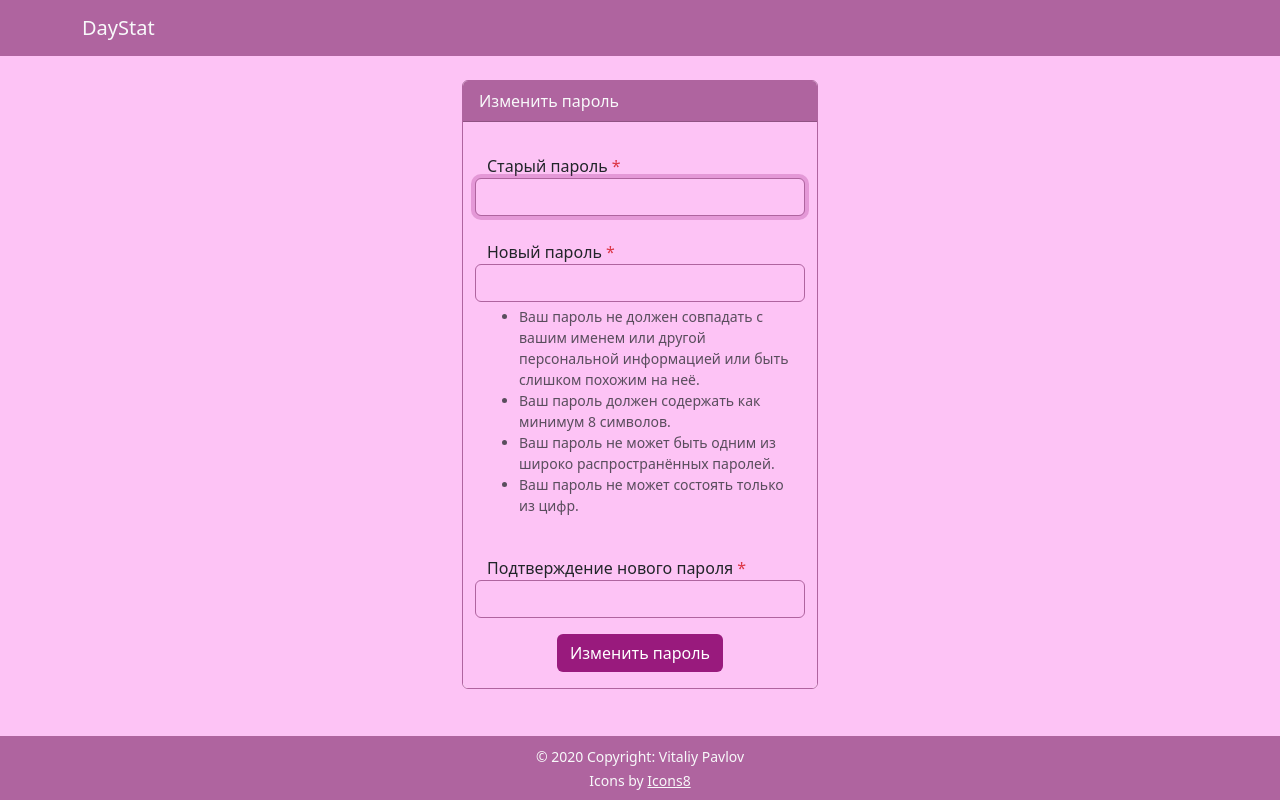
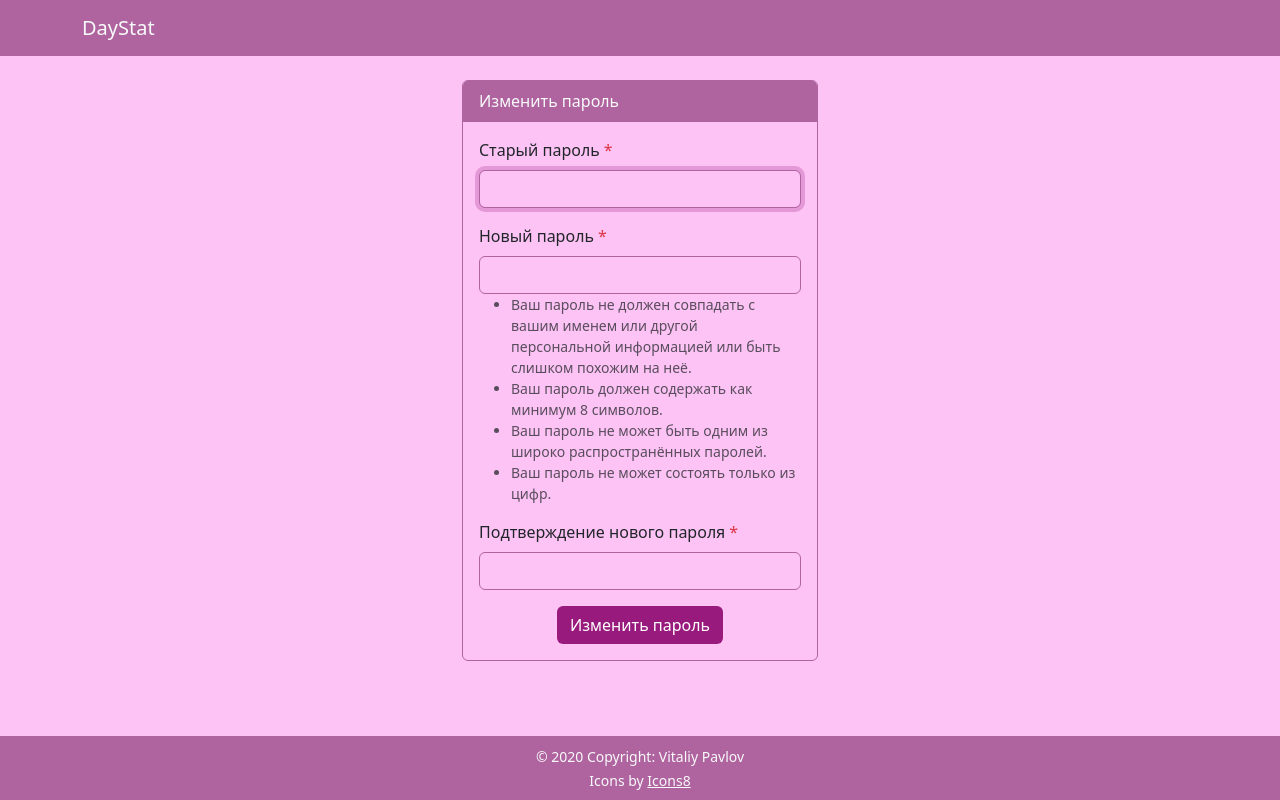
Before and after one commit to v-2841/daystat, a Django app: template templates/users/password_change_form.html in a window 1280 px wide. Run offline with Django 5.2, Linux system fonts and the light colour scheme; the template is opened without the code that fills it: most values are stand-ins (such as "Sample title", 1, 10 or a date in 2020).

Commit message:
14.08.24

```diff
--- a/static/css/custom.css
+++ b/static/css/custom.css
@@ -1,4 +1,6 @@
 :root {
+  --bs-body-bg: #fdc3f5;
+  --bs-border-color: #af649f;
   --fc-border-color: #af649f;
   --fc-daygrid-event-dot-width: 5px;
   --fc-button-bg-color: #991a7d;
@@ -13,10 +15,6 @@ header {
   background-color: #af649f;
 }
 
-body {
-  background-color: #fdc3f5;
-}
-
 main {
   max-width: 1080px;
 }
@@ -25,24 +23,17 @@ footer {
   background-color: #af649f;
 }
 
+a {
+  color: #991a7d;
+}
+
 input[type="checkbox"] {
   transform: scale(1.5);
 }
 
-.form-control {
-  background-color: #fdc3f5;
-  border-color: #af649f;
-}
-
 .form-control:focus {
-  background-color: #fdc3f5;
   border-color: #af649f;
   box-shadow: 0 0 0 0.25rem rgba(153, 26, 125, 0.25);
-}
-
-.form-check-input {
-  background-color: #fdc3f5;
-  border-color: #af649f;
 }
 
 .form-check-input:checked {
@@ -51,12 +42,8 @@ input[type="checkbox"] {
 }
 
 .form-check-input:focus {
+  border-color: #af649f;
   box-shadow: 0 0 0 0.25rem rgba(153, 26, 125, 0.25);
-  border-color: #af649f;
-}
-
-a {
-  color: #991a7d;
 }
 
 .btn-pink {
@@ -84,39 +71,21 @@ a {
 }
 
 .card {
-  border-color: #af649f;
-}
-
-
-.card-header {
-  background-color: #af649f;
-  border-top-left-radius: 0.375rem;
-  border-top-right-radius: 0.375rem;
+  --bs-card-cap-bg: #af649f;
+  --bs-card-border-color: #af649f;
 }
 
 .card-header-fix {
   height: 41px;
 }
 
-.card-body {
-  background-color: #fdc3f5;
-  border-bottom-left-radius: 0.325rem;
-  border-bottom-right-radius: 0.325rem;
+.card-body-fix {
+  height: 56px;
 }
 
-.card-body-fix {
-  height: 56px;
-  border-bottom-left-radius: 0rem !important;
-  border-bottom-right-radius: 0rem !important;
-}
-
-.card-footer {
-  background-color: #af649f;
+.card-footer-fix {
   display: flex;
   align-items: center;
   justify-content: center;
-}
-
-.card-footer-fix {
   height: 55px;
 }
--- a/templates/daystats/today.html
+++ b/templates/daystats/today.html
@@ -17,11 +17,6 @@
       {% endif %}
     </h1>
     <h5 class="text-center">{{ date }}</h5>
-    {% comment %} {% if request.resolver_match.view_name == 'daystats:daystats' %}
-      <div class="text-center">
-        <a class="text-decoration-none" href="{% url 'daystats:today' %}">Вернуться на сегодня</a>
-      </div>
-    {% endif %} {% endcomment %}
   </div>
   {% if form.errors %}
     <div class="alert alert-danger">
--- a/templates/users/login.html
+++ b/templates/users/login.html
@@ -5,7 +5,7 @@
 {% block content %}
   {% load user_filters %}
   <div class="row justify-content-center">
-    <div class="col-md-4">
+    <div class="col-lg-4">
       <div class="card">
         <div class="card-header text-light">Войти на сайт</div>
         <div class="card-body">
@@ -19,9 +19,9 @@
                 {% if action_url %} action="{% url action_url %}" {% endif %}>
             {% csrf_token %}
             {% for field in form %}
-              <div class="form-group row my-2 p-2"
+              <div class="mb-3"
                    {% if field.field.required %} aria-required="true" {% else %} aria-required="false" {% endif %}>
-                <label for="{{ field.id_for_label }}">
+                <label class="form-label" for="{{ field.id_for_label }}">
                   {{ field.label }}
                   {% if field.field.required %}<span class="required text-danger">*</span>{% endif %}
                 </label>
--- a/templates/users/logout.html
+++ b/templates/users/logout.html
@@ -4,7 +4,7 @@
 {% endblock title %}
 {% block content %}
   <div class="row justify-content-center">
-    <div class="col-md-4">
+    <div class="col-lg-4">
       <div class="card">
         <div class="card-header text-light">Выход</div>
         <div class="card-body">
--- a/templates/users/password_change_done.html
+++ b/templates/users/password_change_done.html
@@ -5,7 +5,7 @@
 {% block content %}
 <div class="container py-5">
   <div class="row justify-content-center">
-    <div class="col-md-4">
+    <div class="col-lg-4">
       <div class="card">
         <div class="card-header text-light">Пароль изменён</div>
         <div class="card-body">
--- a/templates/users/password_change_form.html
+++ b/templates/users/password_change_form.html
@@ -5,7 +5,7 @@
 {% block content %}
   {% load user_filters %}
   <div class="row justify-content-center">
-    <div class="col-md-4">
+    <div class="col-lg-4">
       <div class="card">
         <div class="card-header text-light">Изменить пароль</div>
         <div class="card-body">
@@ -17,8 +17,8 @@
           {% endif %}
           <form method="post">
             {% csrf_token %}
-            <div class="form-group row my-2 p-2">
-              <label for="id_old_password">
+            <div class="mb-3">
+              <label class="form-label" for="id_old_password">
                 Старый пароль
                 <span class="required text-danger">*</span>
               </label>
@@ -29,8 +29,8 @@
                      required
                      id="id_old_password" />
             </div>
-            <div class="form-group row my-2 p-2">
-              <label for="id_new_password1">
+            <div class="mb-3">
+              <label class="form-label" for="id_new_password1">
                 Новый пароль
                 <span class="required text-danger">*</span>
               </label>
@@ -54,8 +54,8 @@
                 </ul>
               </small>
             </div>
-            <div class="form-group row my-2 p-2">
-              <label for="id_new_password2">
+            <div class="mb-3">
+              <label class="form-label" for="id_new_password2">
                 Подтверждение нового пароля
                 <span class="required text-danger">*</span>
               </label>
```
Also changed, not shown: daystats/views.py (+6 -1 lines), templates/daystats/future_day.html (added, +15 -0 lines), templates/users/profile_edit.html (+7 -7 lines).
